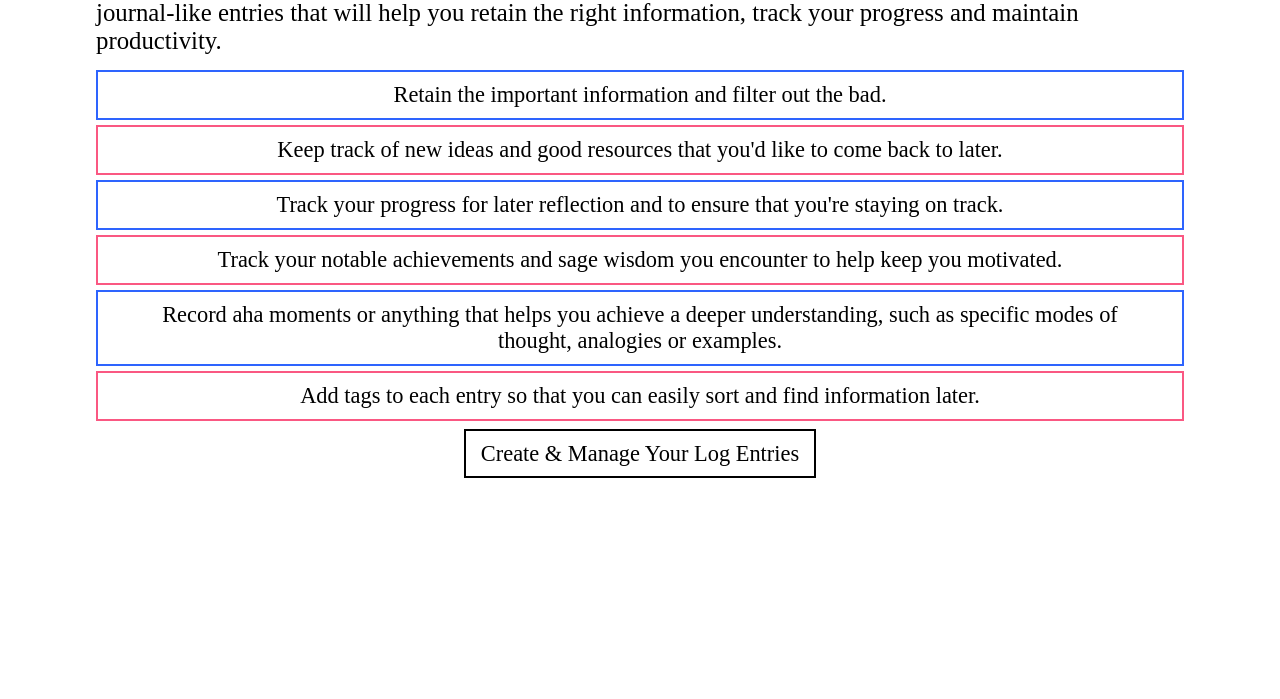
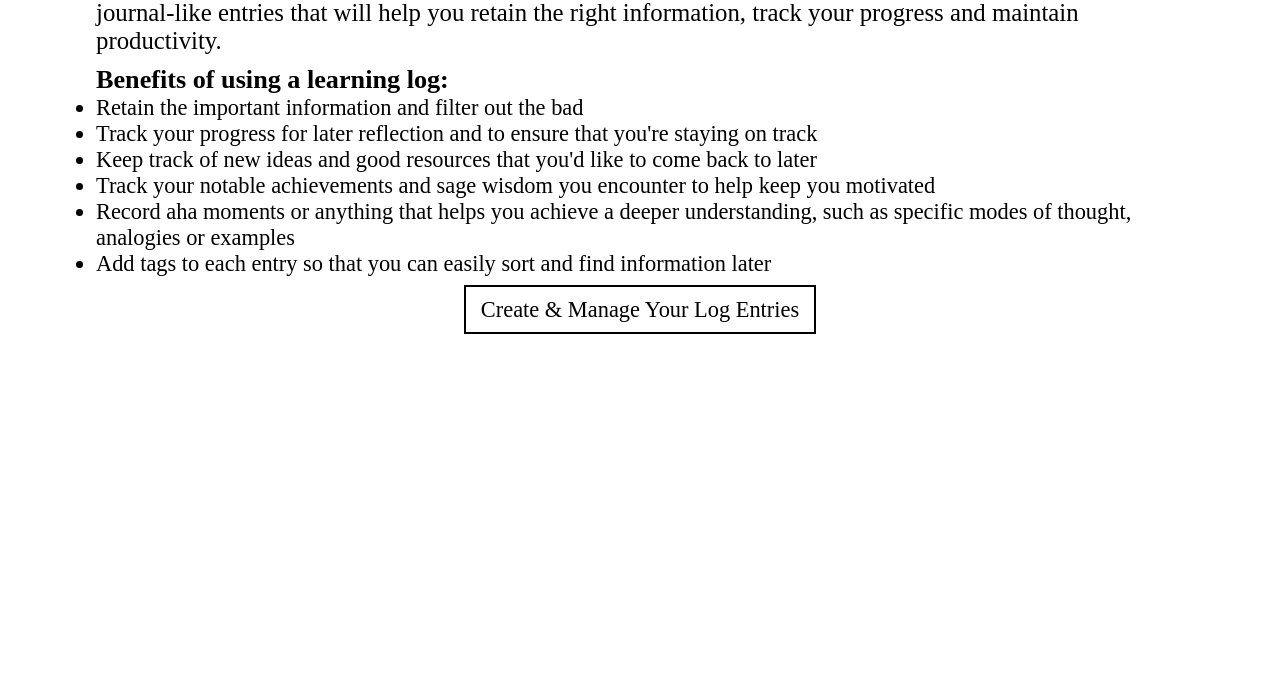
Before and after one commit to RoundEm/LearningLog, a website: page views/index.html in a window 1280 px wide. Shown: the part 101-800 px from the top of the page. Drawn offline with Linux system fonts and the light colour scheme; files that its build step writes are made by us from their sources; a web font is replaced by a local one.

Commit message:
Add main-contain class. Update main h1 tag verbiage.

```diff
--- a/views/index.html
+++ b/views/index.html
@@ -1,4 +1,4 @@
-<!DOCTYPE html>
+	<!DOCTYPE html>
 <html lang="en">
 <head>
 	<meta charset="utf-8">
@@ -10,33 +10,35 @@
 </head>
 <body>
 
-	<header role="banner">
+	<header role="banner" class="index">
 		<div>
 			<h1>Learning Log</h1>
-			<p>Learning a new subject can be hard, but by maintaining a Learning Log you can easily record and reference journal-like entries that will help you retain the right information, track your progress and maintain productivity.</p>
 		</div>
+		<p>Learning a new subject can be hard, but by maintaining a learning log you can easily record and reference journal-like entries that will help you retain the right information, track your progress and maintain productivity.</p>
 	</header>
 
 	<main role="main">
 
-		<section class="benefits">
-			<p>Retain the important information and filter out the bad.</p>
+		<section class="main-contain">
 
-			<p>Keep track of new ideas and good resources that you'd like to come back to later.</p>
+			<section class="benefits">
+				<h1>Benefits of using a learning log:</h1>
+				<ul>
+					<li>Retain the important information and filter out the bad</li>
+					<li>Track your progress for later reflection and to ensure that you're staying on track</li>
+					<li>Keep track of new ideas and good resources that you'd like to come back to later</li>
+					<li>Track your notable achievements and sage wisdom you encounter to help keep you motivated</li>
+					<li>Record aha moments or anything that helps you achieve a deeper understanding, such as specific modes of thought, analogies or examples</li>
+					<li>Add tags to each entry so that you can easily sort and find information later</li>
+				</ul>
 
-			<p>Track your progress for later reflection and to ensure that you're staying on track.</p>
+			</section>
 
-			<p>Track your notable achievements and sage wisdom you encounter to help keep you motivated.</p>
-
-			<p>Record aha moments or anything that helps you achieve a deeper understanding, such as specific modes of thought, analogies or examples.</p>
-
-			<p>Add tags to each entry so that you can easily sort and find information later.</p>
+			<div class="newPage-container">
+				<a href="/view-logs" class="newPage">Create & Manage Your Log Entries</a>
+			</div>
 
 		</section>
-
-		<div class="newPage-container">
-			<a href="/view-logs" class="newPage">Create & Manage Your Log Entries</a>
-		</div>
 
 	</main>
 
```
Also changed, not shown: views/addLogs.html (+4 -1 lines), views/editLog.html (+5 -1 lines), views/viewLog.html (+8 -4 lines), views/viewLogs.html (+3 -2 lines).
